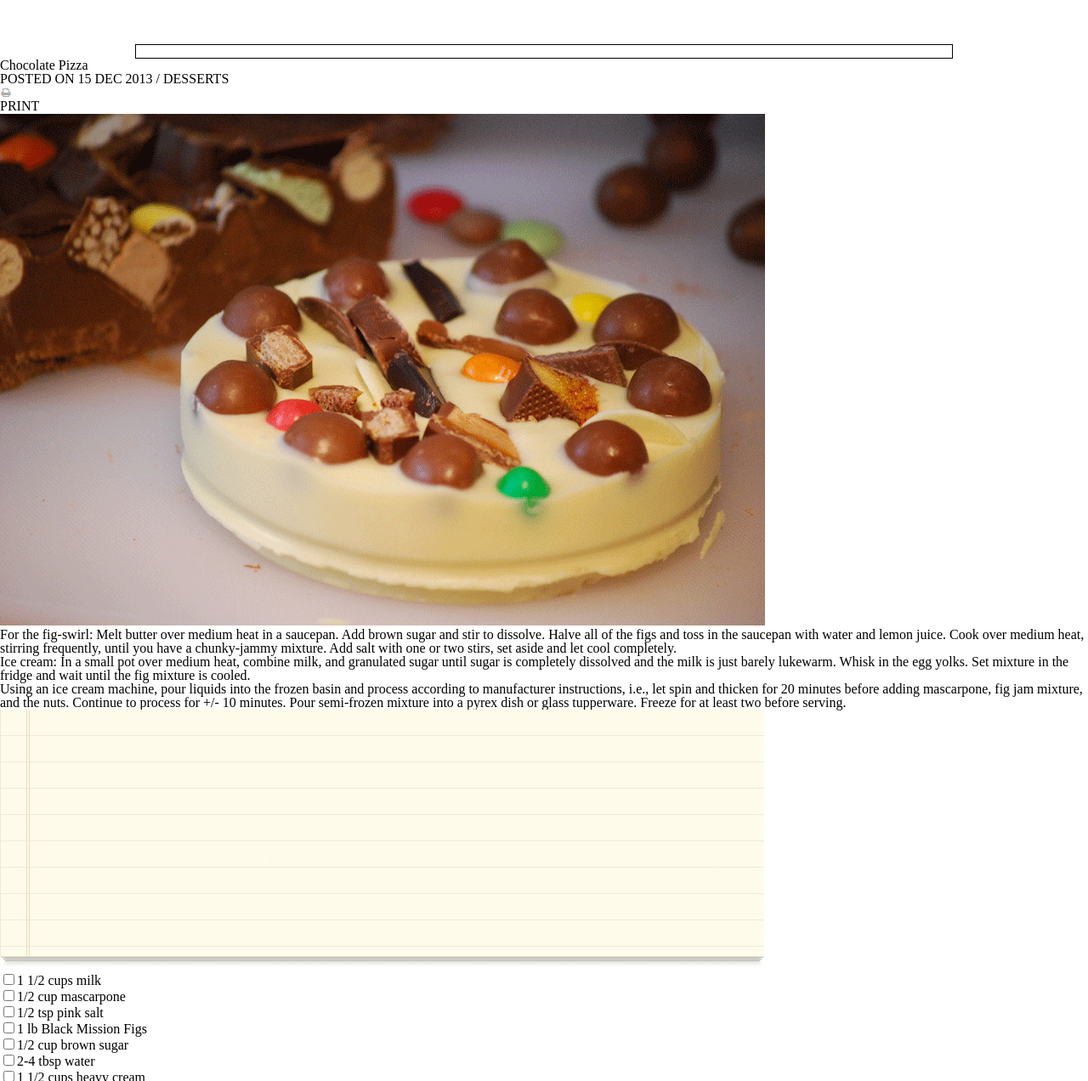
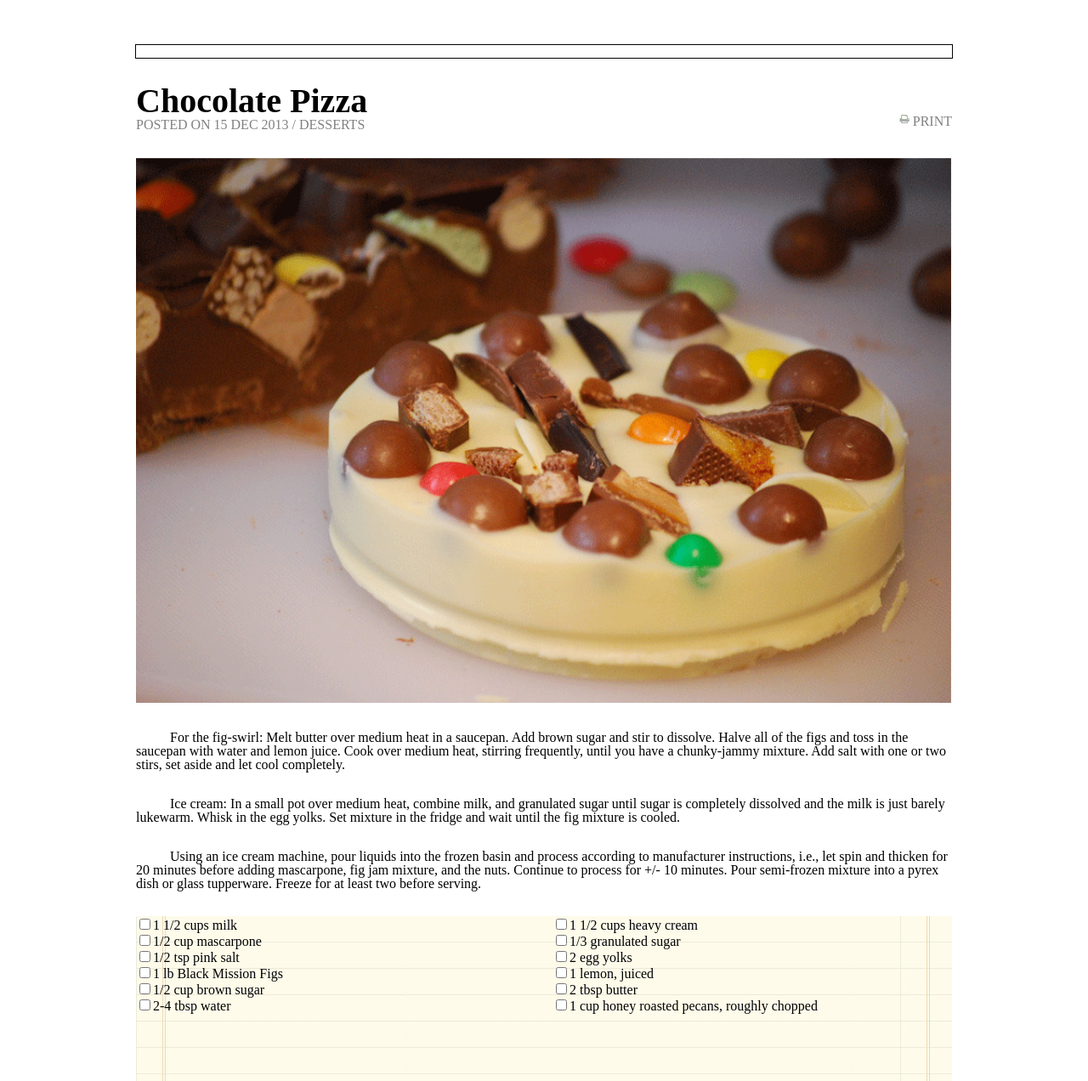
Before and after one commit to pnwjce/chocolate-pizza, a plain HTML site: page index.html in a window 1280 px wide. Shown: the part 88-1360 px from the top of the page at 85% size. Drawn offline with Linux system fonts and the light colour scheme.

Commit message:
lots of styling

```diff
--- a/index.html
+++ b/index.html
@@ -34,24 +34,24 @@
     <div>
       <h1>Chocolate Pizza</h1>
       <h6>POSTED ON 15 DEC 2013 / DESSERTS</h6>
-      <img src="img/print-icon.png" alt="Printer Link">
-      <h6>PRINT</h6>
+      <img src="img/print-icon.png" alt="Printer Link"  id="printer" class="alignright">
+      <h6 class="alignright">PRINT</h6>
+
     </div>
 
-    <div>
+    <div id="maincontent">
       <img src="img/choco-pizza.png" alt="Delicious Chocolate Pizza">
       <article>
-        <p>For the fig-swirl: Melt butter over medium heat in a saucepan. Add brown sugar and stir to dissolve. Halve all of the figs and toss in the saucepan with water and lemon juice. Cook over medium heat, stirring frequently, until you have a chunky-jammy mixture. Add salt with one or two stirs, set aside and let cool completely.</p>
+        <p> For the fig-swirl: Melt butter over medium heat in a saucepan. Add brown sugar and stir to dissolve. Halve all of the figs and toss in the saucepan with water and lemon juice. Cook over medium heat, stirring frequently, until you have a chunky-jammy mixture. Add salt with one or two stirs, set aside and let cool completely.</p>
 
-        <p>Ice cream: In a small pot over medium heat, combine milk, and granulated sugar until sugar is completely dissolved and the milk is just barely lukewarm. Whisk in the egg yolks. Set mixture in the fridge and wait until the fig mixture is cooled.</p>
+        <p> Ice cream: In a small pot over medium heat, combine milk, and granulated sugar until sugar is completely dissolved and the milk is just barely lukewarm. Whisk in the egg yolks. Set mixture in the fridge and wait until the fig mixture is cooled.</p>
 
-        <p>Using an ice cream machine, pour liquids into the frozen basin and process according to manufacturer instructions, i.e., let spin and thicken for 20 minutes before adding mascarpone, fig jam mixture, and the nuts. Continue to process for +/- 10 minutes. Pour semi-frozen mixture into a pyrex dish or glass tupperware. Freeze for at least two before serving.</p>
+        <p> Using an ice cream machine, pour liquids into the frozen basin and process according to manufacturer instructions, i.e., let spin and thicken for 20 minutes before adding mascarpone, fig jam mixture, and the nuts. Continue to process for +/- 10 minutes. Pour semi-frozen mixture into a pyrex dish or glass tupperware. Freeze for at least two before serving.</p>
 
       </article>
     </div>
 
-    <div>
-      <img src="img/list-bg.png" id="list-bg" alt="list background">
+    <div id="list">
       <ul>
         <li><input type="checkbox"><label>1 1/2 cups milk</label></li>
         <li><input type="checkbox"><label>1/2 cup mascarpone</label></li>
--- a/style.css
+++ b/style.css
@@ -55,3 +55,60 @@ label {
     color:black;
     text-decoration: line-through;
   } /*This is the MDN spec for doing this*/
+
+  main {
+      margin-top: 30px;
+      width: 960px;
+      margin-left: auto;
+      margin-right: auto;
+  }
+
+  main h1{
+    font-size: 40px;
+    font-weight: 900;
+  }
+
+  main h6{
+      color: gray;
+  }
+
+  .alignright{
+      /* display: inline-block; */
+      /* text-align: right; */
+      float: right;
+      margin-top: -20px;
+      /* margin-right: 20px; */
+  }
+
+  #printer{
+      margin-right: 50px;
+  }
+
+  #maincontent{
+      margin-top: 30px;
+  }
+  #maincontent img{
+      width: 960px;
+      margin-bottom: 30px;
+  }
+
+  main p{
+      text-indent: 40px;
+      margin-bottom: 30px;
+  }
+
+  #list {
+    background-image: url("img/list-bg.png");
+    height: 200px;
+    margin-top: 30px;
+  }
+
+  ul {
+    -moz-column-count: 2;
+    -moz-column-gap: 20px;
+    -webkit-column-count: 2;
+    -webkit-column-gap: 20px;
+    column-count: 2;
+    column-gap: 20px;
+ /* } https://stackoverflow.com/questions/6509106/is-there-a-way-to-break-a-list-into-columns */
+  }
```
